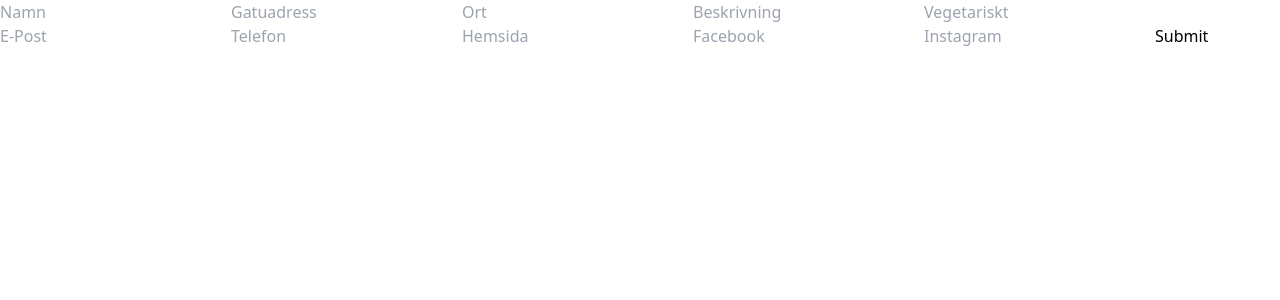
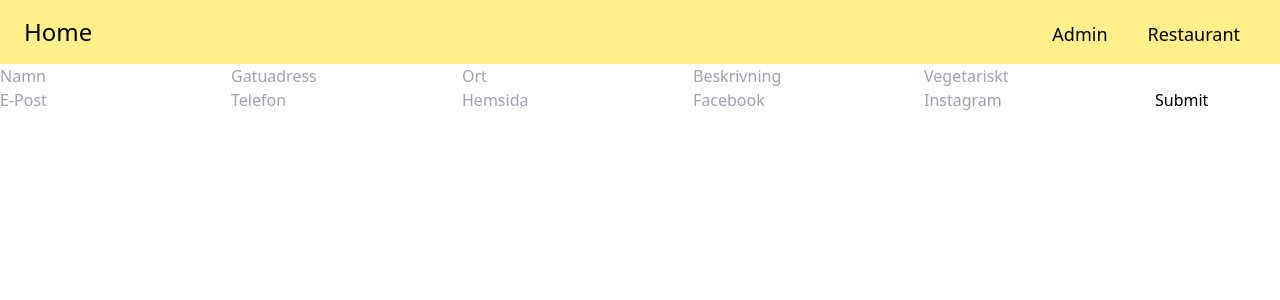
Before and after one commit to marialundhammar/fyllekak, a React (Vite) app: page /admin in a window 1280 px wide. Shown: the top 300 px of the page. Built offline with nearby package versions, Linux system fonts and the light colour scheme; no server answers.

Commit message:
Added simple navbar

```diff
--- a/src/App.jsx
+++ b/src/App.jsx
@@ -5,6 +5,7 @@ import RestaurantPage from './pages/RestaurantPage'
 import AdminPage from './pages/AdminPage'
 import { ReactQueryDevtools } from 'react-query/devtools'
 import './assets/App.css'
+import Navigation from './pages/partials/Navigation'
 
 
 function App() {
@@ -13,6 +14,7 @@ function App() {
 
 	return (
 		<div className="App">
+			<Navigation />
 			<Routes>
 
 				<Route path="*" element={<NotFound />} />
--- /dev/null
+++ b/src/pages/partials/Navigation.jsx
@@ -0,0 +1,17 @@
+import React from 'react'
+
+const Navigation = () => {
+    return (
+        <nav class="font-sans flex flex-col text-center sm:flex-row sm:text-left sm:justify-between py-4 px-6 bg-yellow-200 sm:items-baseline w-full">
+            <div class="mb-2 sm:mb-0">
+                <a href="/" class="text-2xl no-underline text-grey-darkest hover:text-blue-dark">Home</a>
+            </div>
+            <div>
+                <a href="/admin" class="text-lg no-underline text-grey-darkest hover:text-blue-dark ml-2 p-4">Admin</a>
+                <a href="/restaurant" class="text-lg no-underline text-grey-darkest hover:text-blue-dark ml-2 p-4">Restaurant</a>
+            </div>
+        </nav>
+    )
+}
+
+export default Navigation
```
